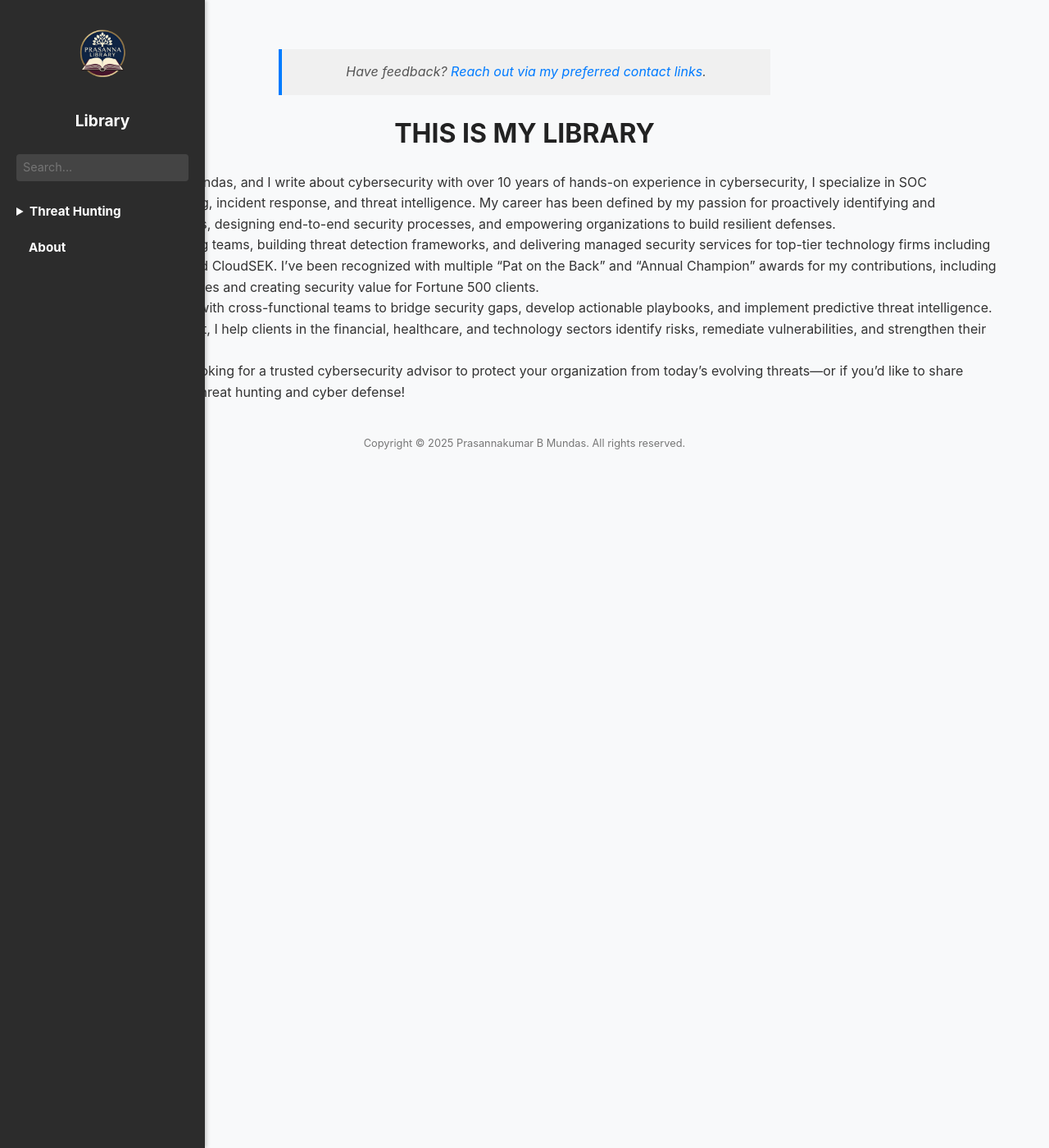
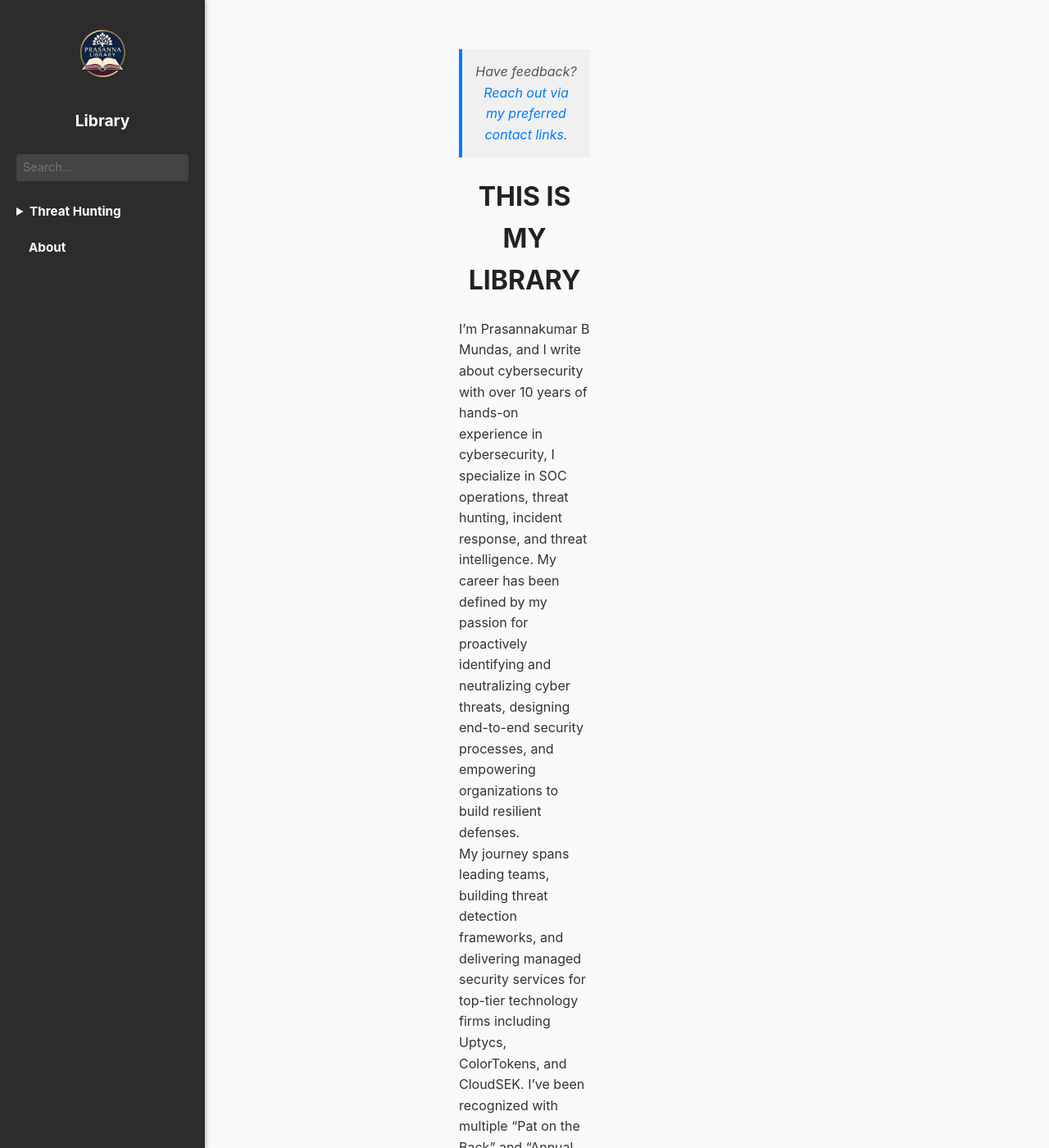
Before and after one commit to pbmundas/library, a Jekyll site: the page built from index.md, in a window 1280 px wide and 1400 px high. Shown: the whole window at 82% size. Built offline with Jekyll 4.4.1, drawn with Linux system fonts in a browser that asks for light colours.

Commit message:
Update style.css

```diff
--- a/assets/css/style.css
+++ b/assets/css/style.css
@@ -96,7 +96,7 @@ body {
 main {
   margin-left: 270px; /* Offset for sidebar */
   padding: 40px 20px;
-  max-width: 1200px; /* Readable width, centered */
+  max-width: 200px; /* Readable width, centered */
   margin-right: auto; /* Center the content */
   margin-left: auto; /* Center the content */
   width: 100%; /* Ensure full width calculation */
```
